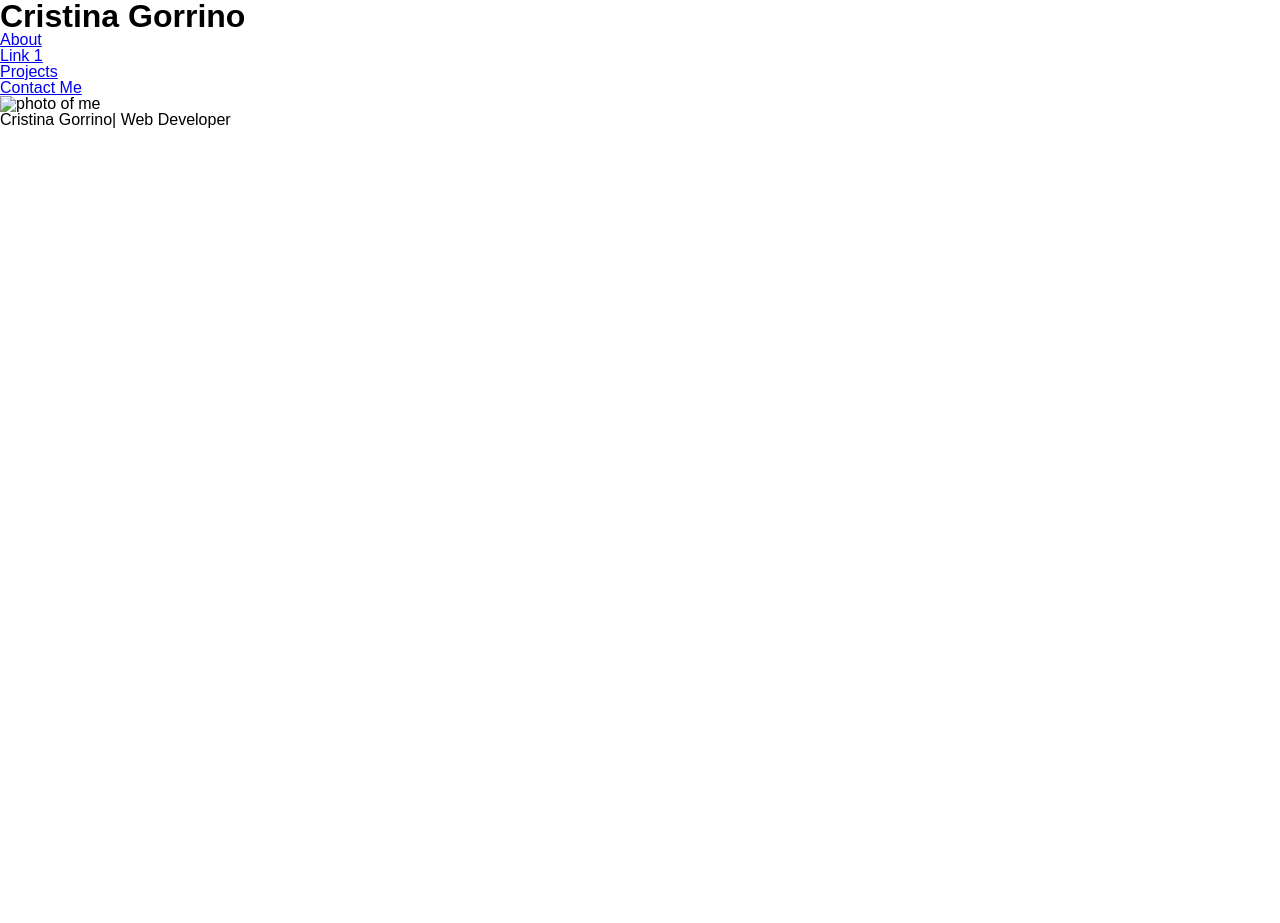
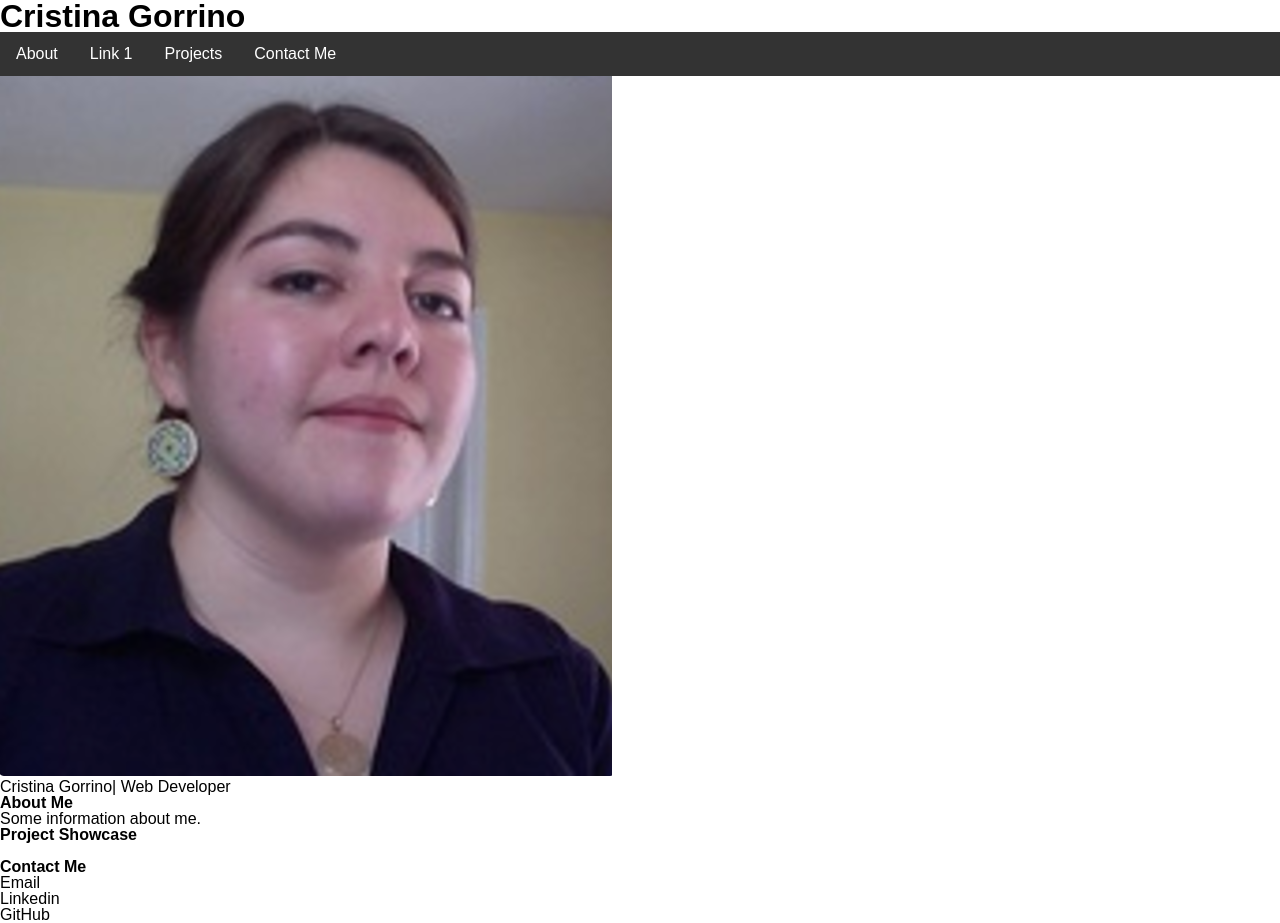
Before and after one commit to cristina-gorrino/professional-portfolio, a plain HTML site: page index.html in a window 1280 px wide. Before the commit the page ends 800 px from the top, so only its background shows below. Drawn offline with Linux system fonts and the light colour scheme.

Commit message:
adding nav bar styles and profile pic

```diff
--- a/assets/css/style.css
+++ b/assets/css/style.css
@@ -0,0 +1,24 @@
+nav ul {
+    list-style-type: none;
+    margin: 0;
+    padding: 0;
+    overflow: hidden;
+    background-color: #333;
+  }
+
+nav li {
+    float: left;
+  }
+
+nav li a {
+    display: block;
+    color: white;
+    text-align: center;
+    padding: 14px 16px;
+    text-decoration: none;
+  }
+
+  /* Change the link color to #111 (black) on hover */
+nav li a:hover {
+    background-color: #111;
+  }
--- a/index.html
+++ b/index.html
@@ -20,21 +20,35 @@
                     <li><a href="#contact">Contact Me</a></li>
                 </ul>
             </nav>
+
+        </header>
+        <section id="about">
             <figure>
-                <img src="asdf" alt="photo of me"/>
+                <img src="./assets/images/cg_profile_pic.png" alt="photo of me"/>
                 <figcaption>Cristina Gorrino| Web Developer</figcaption>
             </figure>
-        </header>
-        <section id="about">
+            <h2>About Me</h2>
+            <p>Some information about me.</p>
+
 
         </section>
         <section id="link1">
 
         </section>
         <section id="projects">
+            <h2>Project Showcase</h2>
+            <img/>
+            <img/>
+            <img/>
 
         </section>
         <section id="contact">
+            <h2>Contact Me</h2>
+            <ul>
+                <li><a>Email</a></li>
+                <li><a>Linkedin</a></li>
+                <li><a>GitHub</a></li>
+            </ul>
 
         </section>
 
```
Also changed, not shown: assets/images/cg_profile_pic.png (added).
